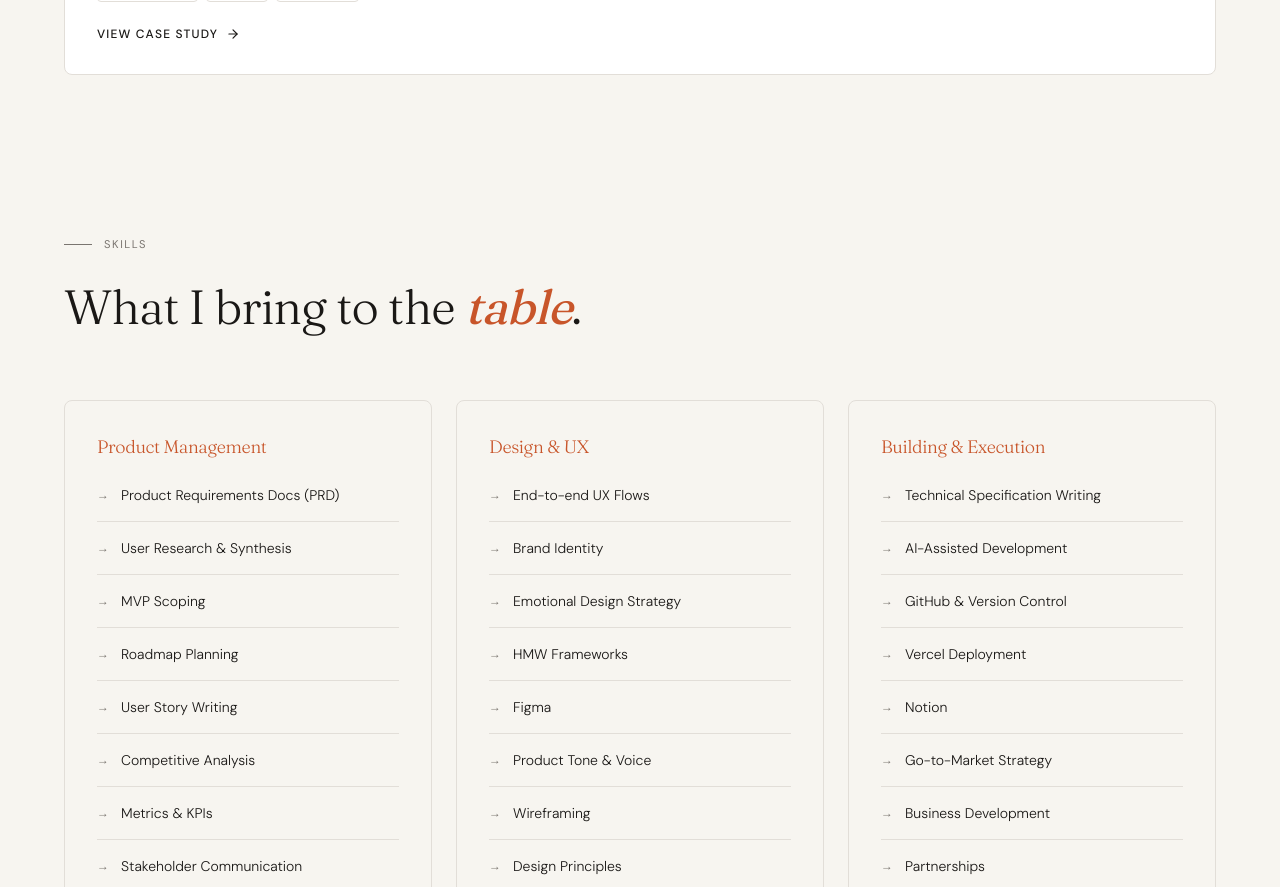
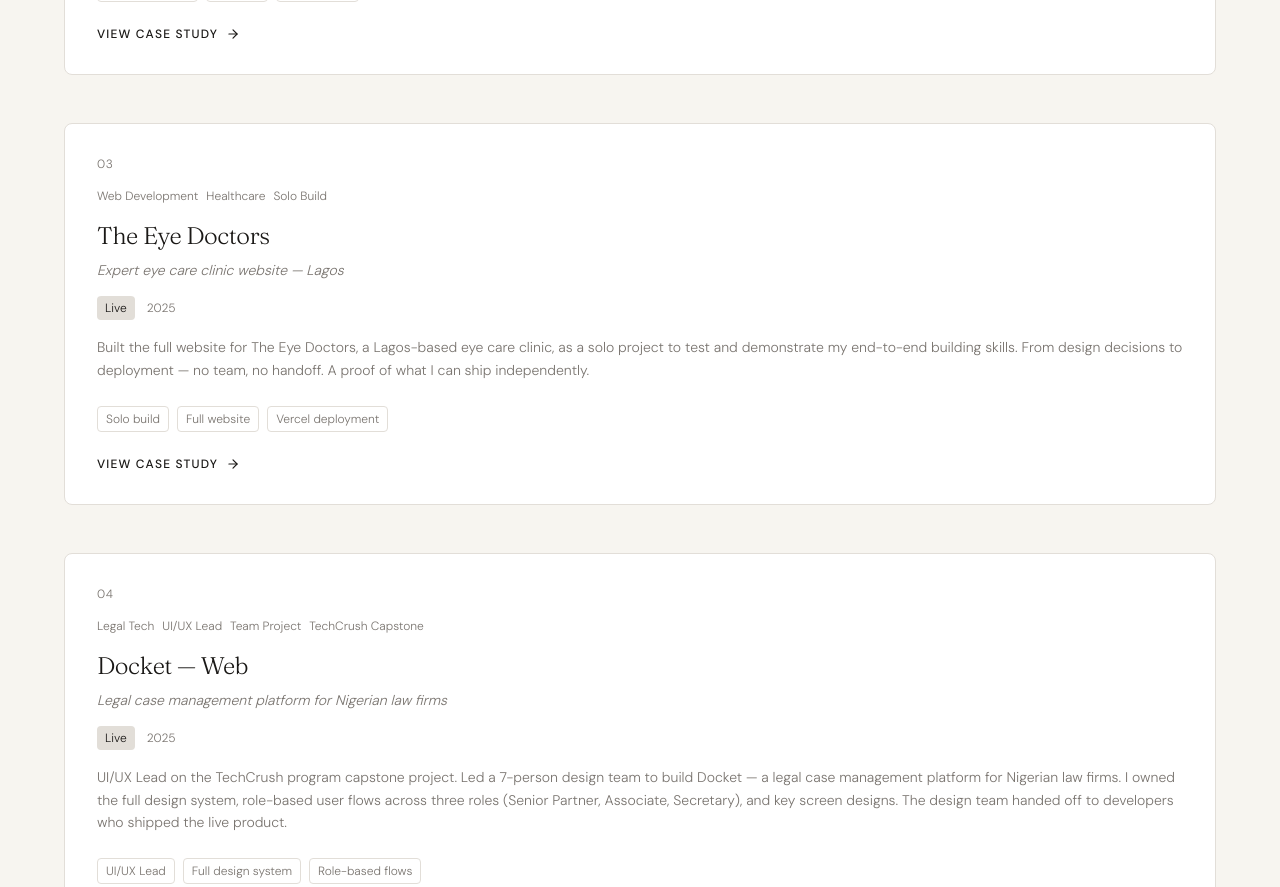
Before and after one commit to Jahswill002/jahswill-portfolio, a Next.js app: page / in a window 1280 px wide. Shown: the part 3260-4147 px from the top of the page. Built offline with nearby package versions, Linux system fonts and the light colour scheme.

Commit message:
add Eye Doctors, Docket Web, Docket Mobile project cards

```diff
--- a/components/Projects.js
+++ b/components/Projects.js
@@ -64,6 +64,64 @@ export default function Projects() {
       year: 2024,
       href: '/work/insurance-platform',
     },
+    {
+      index: '03',
+      title: 'The Eye Doctors',
+      subtitle: 'Expert eye care clinic website — Lagos',
+      description:
+        'Built the full website for The Eye Doctors, a Lagos-based eye care clinic, as a solo project to test and demonstrate my end-to-end building skills. From design decisions to deployment — no team, no handoff. A proof of what I can ship independently.',
+      tags: ['Web Development', 'Healthcare', 'Solo Build'],
+      contributionPills: [
+        'Solo build',
+        'Full website',
+        'Vercel deployment',
+        'UI design',
+        'Responsive layout',
+        'Client-ready',
+      ],
+      status: 'Live',
+      year: 2025,
+      href: 'https://the-eye-doctors.vercel.app/',
+    },
+    {
+      index: '04',
+      title: 'Docket — Web',
+      subtitle: 'Legal case management platform for Nigerian law firms',
+      description:
+        'UI/UX Lead on the TechCrush program capstone project. Led a 7-person design team to build Docket — a legal case management platform for Nigerian law firms. I owned the full design system, role-based user flows across three roles (Senior Partner, Associate, Secretary), and key screen designs. The design team handed off to developers who shipped the live product.',
+      tags: ['Legal Tech', 'UI/UX Lead', 'Team Project', 'TechCrush Capstone'],
+      contributionPills: [
+        'UI/UX Lead',
+        'Full design system',
+        'Role-based flows',
+        '7-person design team',
+        'Figma',
+        'Design handoff',
+        'Partner / Associate / Secretary roles',
+      ],
+      status: 'Live',
+      year: 2025,
+      href: 'https://niimie.github.io/Group_1-DOCKET-legal-case-management-platform/login/index.html',
+    },
+    {
+      index: '05',
+      title: 'Docket — Mobile',
+      subtitle: 'Mobile companion app for the Docket legal platform',
+      description:
+        'The mobile experience for Docket, designed as part of the same TechCrush capstone sprint. I led UI/UX design for the mobile flows — translating the role-based case management system into a touch-first experience for lawyers on the go. Built by the development team on Expo and deployed to production.',
+      tags: ['Legal Tech', 'Mobile', 'UI/UX Lead', 'TechCrush Capstone'],
+      contributionPills: [
+        'UI/UX Lead',
+        'Mobile UX flows',
+        'Role-based design',
+        'Expo',
+        'Touch-first experience',
+        'Design to dev handoff',
+      ],
+      status: 'Live',
+      year: 2025,
+      href: 'https://expo.dev/accounts/frankifeanyi/projects/Docket/builds/9fecac2b-f7e9-4eee-bef6-e0773ee6bdda',
+    },
   ]
 
   return (
@@ -85,7 +143,7 @@ export default function Projects() {
           <div className="flex flex-col md:flex-row md:items-center md:justify-between gap-4">
             <h2 className="font-serif">Products I've shaped & shipped.</h2>
             <p className="text-xs uppercase tracking-wider" style={{ color: 'var(--muted)' }}>
-              3 case studies
+              6 projects
             </p>
           </div>
         </motion.div>
```
Also changed, not shown: 1 other file (tests, documents, lock files or other folders).
